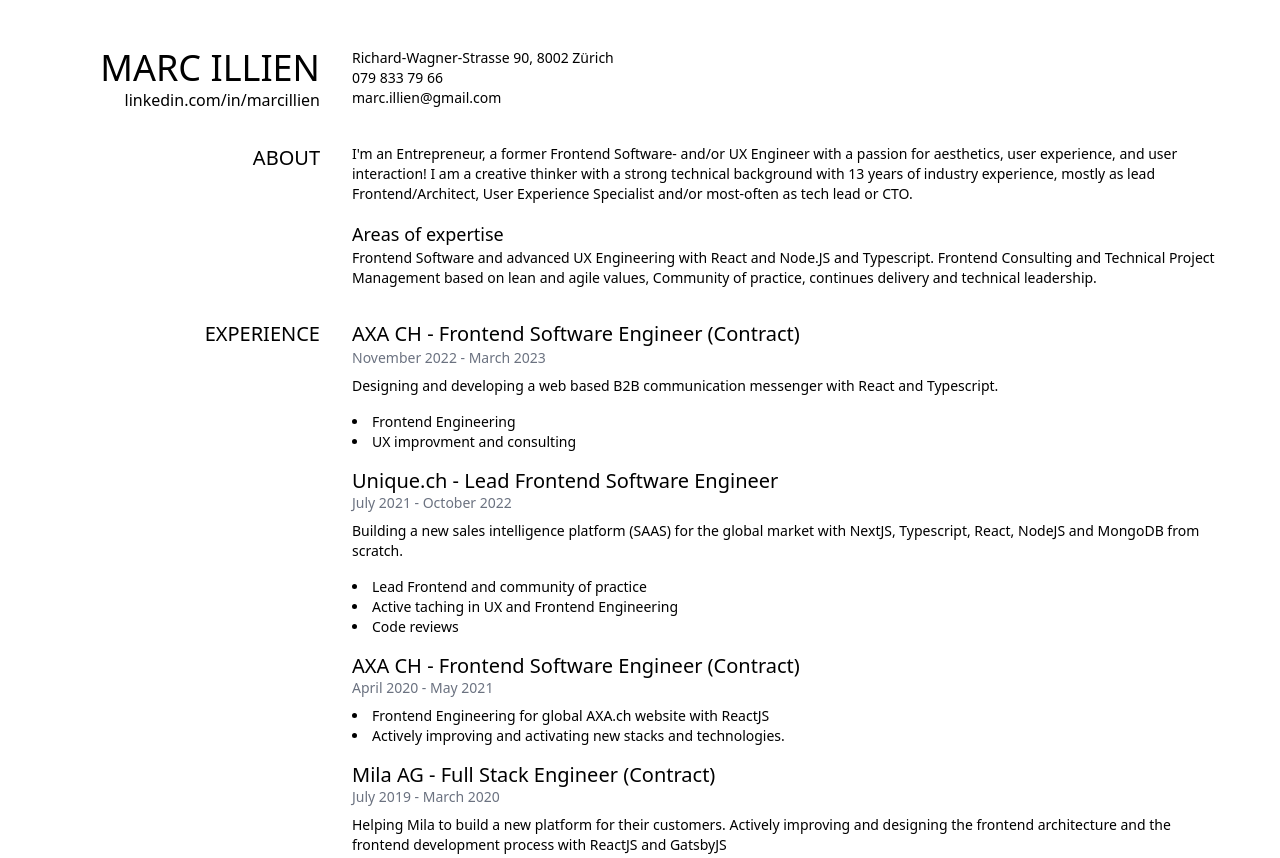
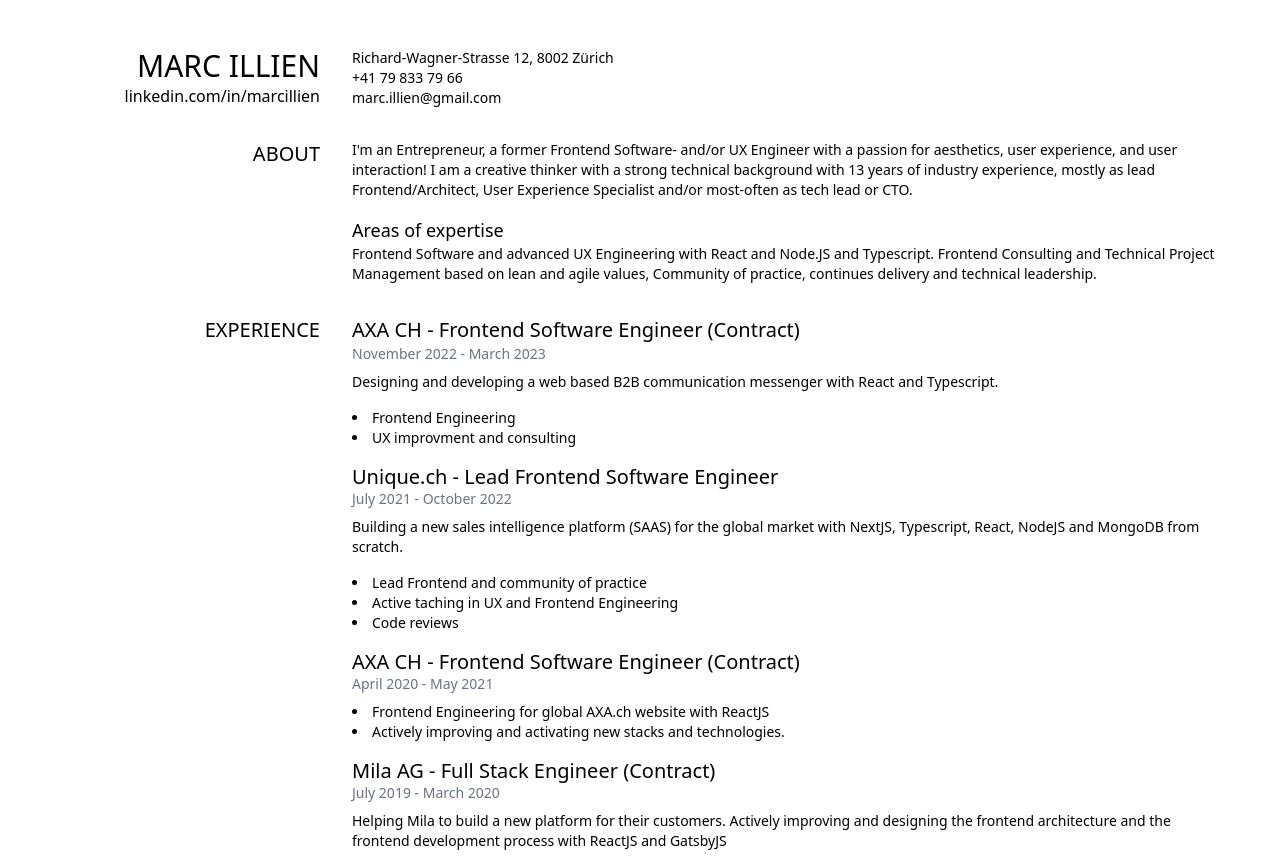
Before and after one commit to jackblackCH/illien.digital, a website: page cv.html in a window 1280 px wide. Shown: the top 858 px of the page. Drawn offline with Linux system fonts and the light colour scheme.

Commit message:
Update text and spacing

```diff
--- a/cv.html
+++ b/cv.html
@@ -10,14 +10,14 @@
     <h1 class="sr-only">CV - Marc Illien - UX / Frontend Software Engineer</h1>
     <div class="grid grid-cols-4 grid-rows-1 p-12 pt-12 gap-x-8 gap-y-8">
       <div class="left text-right">
-        <h2 class="text-4xl uppercase">Marc Illien</h2>
+        <h2 class="text-3xl leading-9 uppercase">Marc Illien</h2>
         <a href="https://linkedin.com/in/marcillien"
           >linkedin.com/in/marcillien</a
         >
       </div>
       <div class="col-span-3">
-        <p>Richard-Wagner-Strasse 90, 8002 Zürich</p>
-        <p>079 833 79 66</p>
+        <p>Richard-Wagner-Strasse 12, 8002 Zürich</p>
+        <p>+41 79 833 79 66</p>
         <p>marc.illien@gmail.com</p>
       </div>
       <div class="">
@@ -198,7 +198,9 @@
           <h3 class="text-xl leading-tight">
             Web-Professionals - Lecturer Javascript
           </h3>
-          <h4 class="text-gray-500 text-sm mb-2">January 2014 - Today</h4>
+          <h4 class="text-gray-500 text-sm mb-2">
+            September 2015 - August 2016
+          </h4>
 
           <p class="mb-4">
             Teaching Frontend and Javascript basics and fundamentals.
```
Also changed, not shown: dist/output.css.
